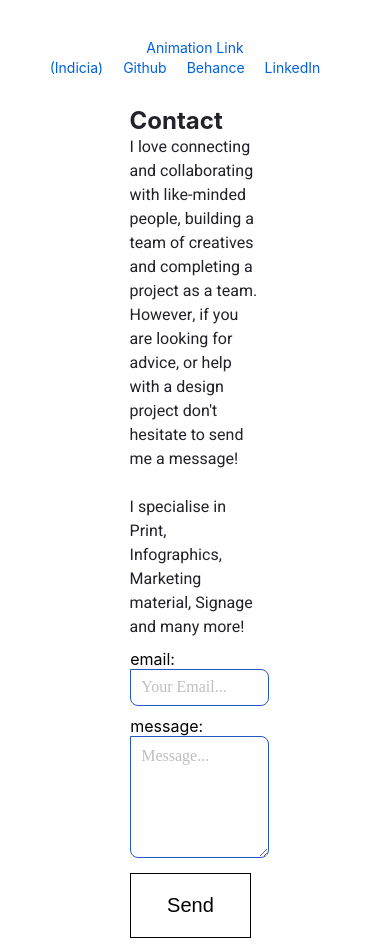
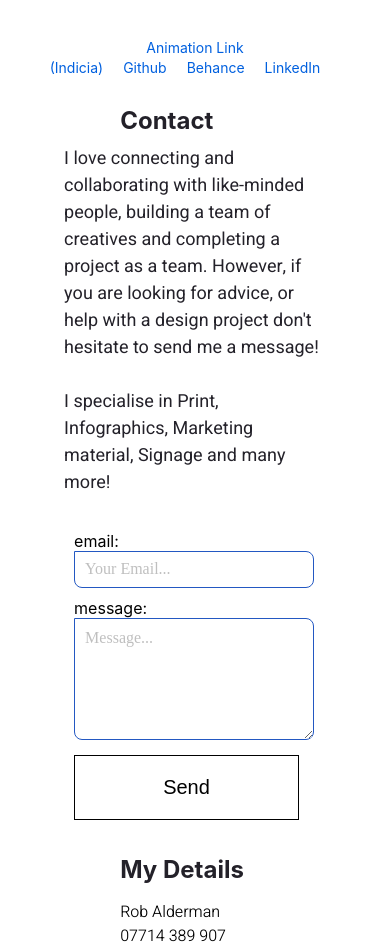
Before and after one commit to RobbieLukeAlderman/RobbieAlderman, a Gatsby site: page /contact in a window 390 px wide. Shown: the part 132-1083 px from the top of the page. Built offline with nearby package versions, Linux system fonts and the light colour scheme; Gatsby itself is replaced by a stand-in of ours; a web font is replaced by a local one.

Commit message:
added media queries, fixing form style. scaling should be good. Will test form next.

```diff
--- a/src/components/layout.css
+++ b/src/components/layout.css
@@ -1,18 +1,56 @@
 @import url('https://fonts.googleapis.com/css2?family=Heebo:wght@300;400&display=swap');
 @import url('https://fonts.googleapis.com/css2?family=Sarina&display=swap');
-@media screen and (min-width: 400px) and (max-width: 500px) {
 
-/*min screen res code: image sizes, text widths */
+@media screen and (min-width: 700px) { /* screen over 700px */
+  .p2Style {
+    font-size: 16px;
+    width: 40%;
+  }
+  .formContainer {
+    width: 40%;
+  }
 
 }
+
+@media screen and (max-width: 699px) { /* screen size lesser than 699px */
+  .p2Style {
+    font-size: 18px;
+    width: 70%;
+  }
+  .formContainer {
+    width: 70%;
+  }
+
+}
+
 *{
   text-align: center;
 }
 img{
   display: inline-block;
 }
+.h2pStyle {
+  margin-left: -15px;
+  width: 40%;
+  margin-bottom: 20px;
+  margin-top: 30px;
+  margin: auto;
+  text-align: left;
+}
+.h2Style {
+  width: 40%;
+  margin-top: 45px;
+  margin: auto;
+  text-align: left;
+}
+.p2Style {
+  margin: auto;
+  text-align: left;
+  margin-bottom: 25px;
+  margin-top: 10px;
+  display: block;
+}
 .formContainer {
-  width: 40%;
   display: inline-block;
 }
 .contactForm {
@@ -124,8 +162,8 @@
 
 }
 .email {
-  width: 30%;
   margin: auto;
+  width: 40%;
   text-align: left;
   display: block;
 }
--- a/src/pages/contact.js
+++ b/src/pages/contact.js
@@ -1,6 +1,7 @@
 import * as React from "react"
 import Layout from "../components/layout"
 import { Link } from "gatsby"
+
 
 // styles
 const pageStyles = {
@@ -65,6 +66,12 @@
   color: "#8954A8",
 }
 
+const containerStyle = {
+  margin: "auto",
+  width: "75%",
+  display: "table",
+}
+
 
 // markup
 
@@ -101,9 +108,9 @@
       </Link>
     </li>
       </ul>
-    <div>
-  <h2 style={{marginLeft: "-15px",width: "35%",marginBottom: "20px", marginTop: "30px", margin: "auto", textAlign: "left"}}>Contact</h2>
-  <p style={{width: "35%",marginBottom: "10px", margin: "auto", textAlign: "left", fontSize: "16px",marginBottom: "25px"}}>
+    <div style={{containerStyle}}>
+  <h2 class="h2pStyle">Contact</h2>
+  <p class="p2Style">
     I love connecting and collaborating with like-minded people,
     building a team of creatives and completing a project as a team.
     However, if you are looking for advice, or help with a design project
@@ -124,7 +131,7 @@
   <button type="submit" class="buttonForm" style={{float: "left", marginBottom: "35px"}}>Send</button>
 </form>
 </div>
-  <h2 style={{width: "30%",marginTop: "45px", margin: "auto", marginTop: "20px", textAlign: "left"}}>My Details  </h2>
+  <h2 class="h2Style">My Details </h2>
     <p>
        <span class="email" style={{color: "black", fontWeight: 300,fontSize: 16,}}>
           <a href="mailto:robbielalderman@gmail.com">
--- a/src/pages/index.js
+++ b/src/pages/index.js
@@ -154,9 +154,11 @@
     <br />
     <br />
     <br />
-    <Link to="/"><button style={{fontWeight: 500, letterSpacing: -1, textTransform: "uppercase",}}>
+    <Link to="/">
+      <button style={{fontWeight: 500, letterSpacing: -1, textTransform: "uppercase",}}>
     &nbsp; ↑ &nbsp;
-    </button></Link>
+    </button>
+    </Link>
     <br />
     <br />
     <br />
```
